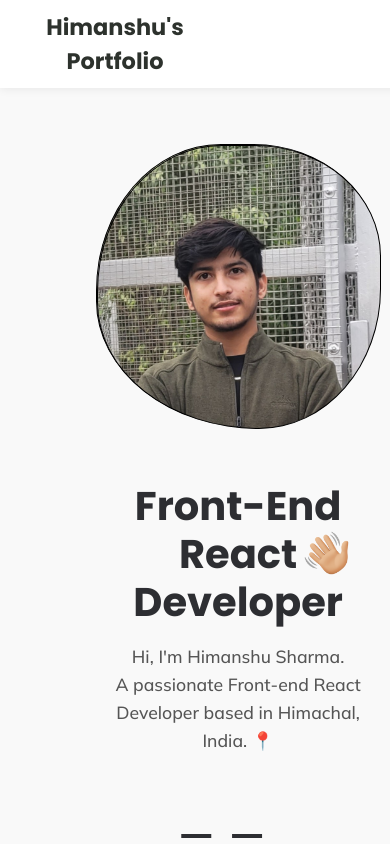
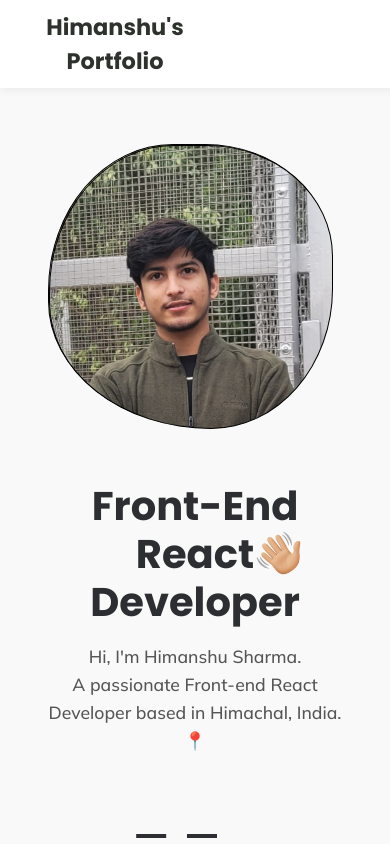
Before and after one commit to himanshuofficial/Personal-Portfolio, a React (Create React App) app: page / in a window 390 px wide. Shown: the top 844 px of the page. Built offline with nearby package versions, Linux system fonts and the light colour scheme.

Commit message:
Update Profile.module.css

```diff
--- a/src/components/Profile/Profile.module.css
+++ b/src/components/Profile/Profile.module.css
@@ -11,7 +11,7 @@
 }
 @media (max-width: 500px) {
   .home {
-    padding: 0rem 3rem;
+    padding: 0rem 0rem;
     height: auto;
   }
 }
@@ -147,7 +147,7 @@
   margin-top: 22px;
 }
 
-.hero-text img {
+.hero-text > img {
   height: 60px;
   position: relative;
   right: -17rem;
```
